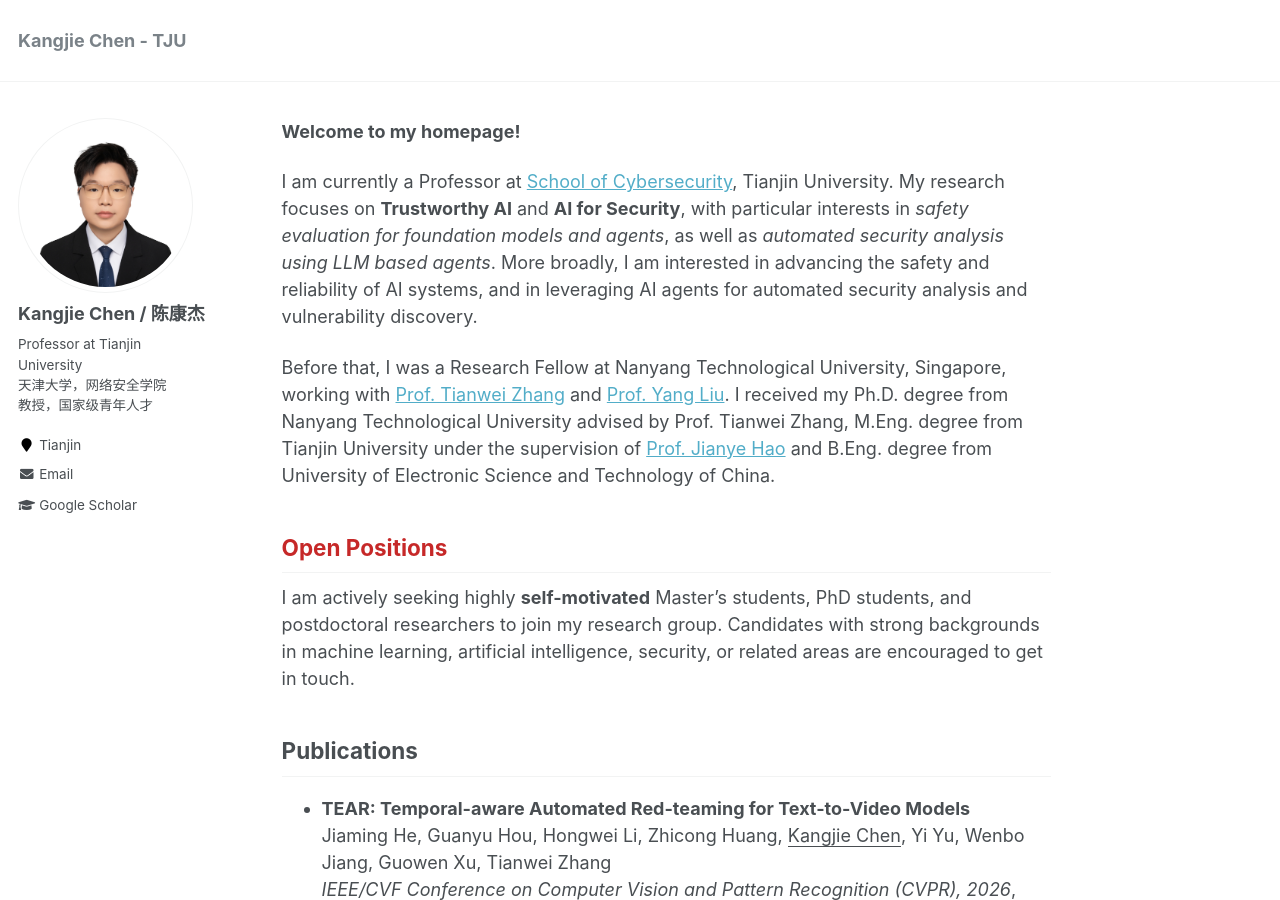
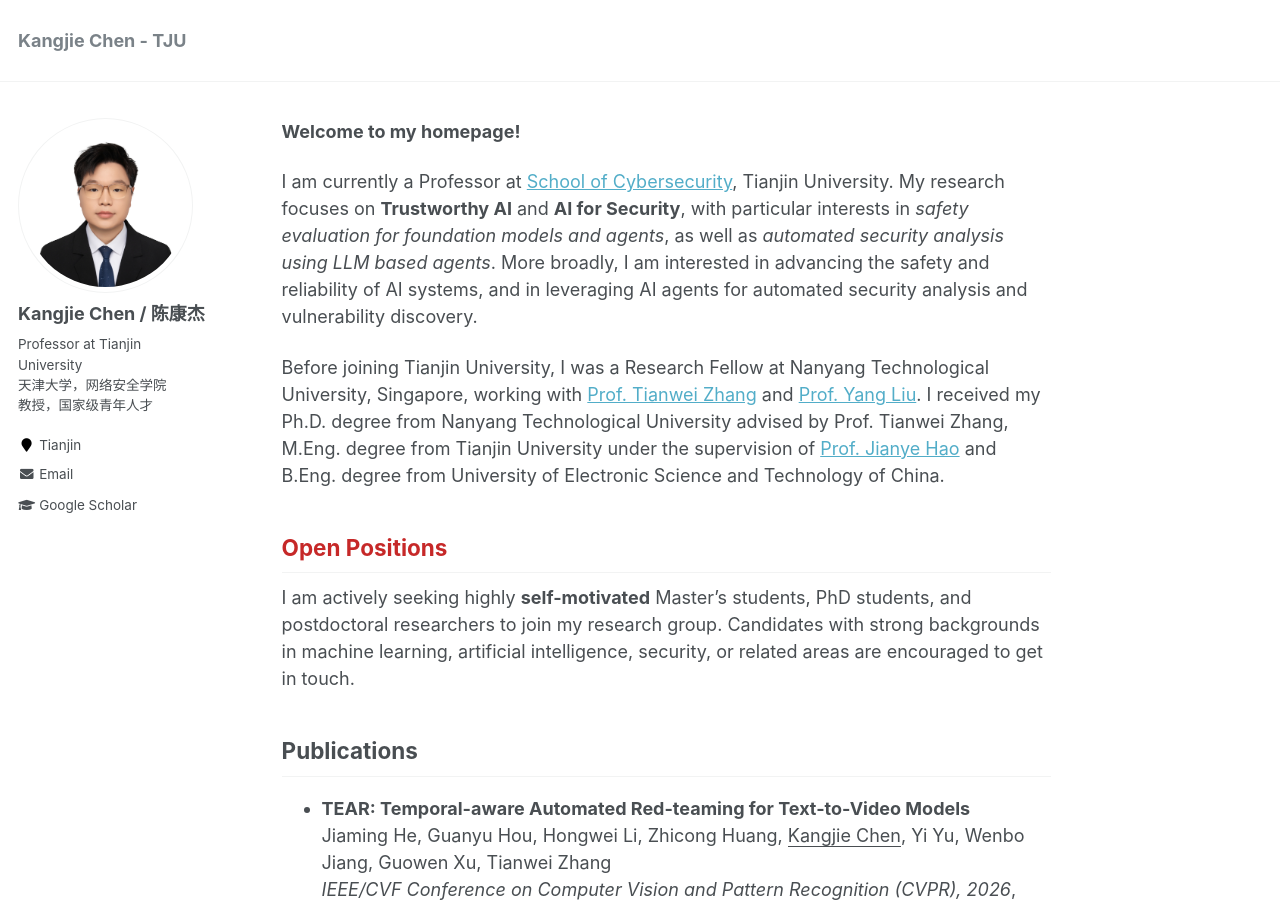
Before and after one commit to kangjie-chen/kangjie-chen.github.io, a Jekyll site: the page built from _pages/about.md, in a window 1280 px wide and 900 px high. Built offline with Jekyll 4.4.1, drawn with Linux system fonts in a browser that asks for light colours.

Commit message:
Update about.md

```diff
--- a/_pages/about.md
+++ b/_pages/about.md
@@ -14,7 +14,7 @@ redirect_from:
 I am currently a Professor at [School of Cybersecurity](https://cse.tju.edu.cn/), Tianjin University.
 My research focuses on **Trustworthy AI** and **AI for Security**, with particular interests in *safety evaluation for foundation models and agents*, as well as *automated security analysis using LLM based agents*. More broadly, I am interested in advancing the safety and reliability of AI systems, and in leveraging AI agents for automated security analysis and vulnerability discovery.
 
-Before that, I was a Research Fellow at Nanyang Technological University, Singapore, working with [Prof. Tianwei Zhang](https://personal.ntu.edu.sg/tianwei.zhang/index.html) and [Prof. Yang Liu](https://personal.ntu.edu.sg/yangliu/). I received my Ph.D. degree from Nanyang Technological University advised by Prof. Tianwei Zhang, M.Eng. degree from Tianjin University under the supervision of [Prof. Jianye Hao](http://www.icdai.org/jianye.html) and B.Eng. degree from University of Electronic Science and Technology of China.
+Before joining Tianjin University, I was a Research Fellow at Nanyang Technological University, Singapore, working with [Prof. Tianwei Zhang](https://personal.ntu.edu.sg/tianwei.zhang/index.html) and [Prof. Yang Liu](https://personal.ntu.edu.sg/yangliu/). I received my Ph.D. degree from Nanyang Technological University advised by Prof. Tianwei Zhang, M.Eng. degree from Tianjin University under the supervision of [Prof. Jianye Hao](http://www.icdai.org/jianye.html) and B.Eng. degree from University of Electronic Science and Technology of China.
 
 <h2 style="color:#c62828;">Open Positions</h2>
 I am actively seeking highly **self-motivated** Master’s students, PhD students, and postdoctoral researchers to join my research group. Candidates with strong backgrounds in machine learning, artificial intelligence, security, or related areas are encouraged to get in touch.
```
